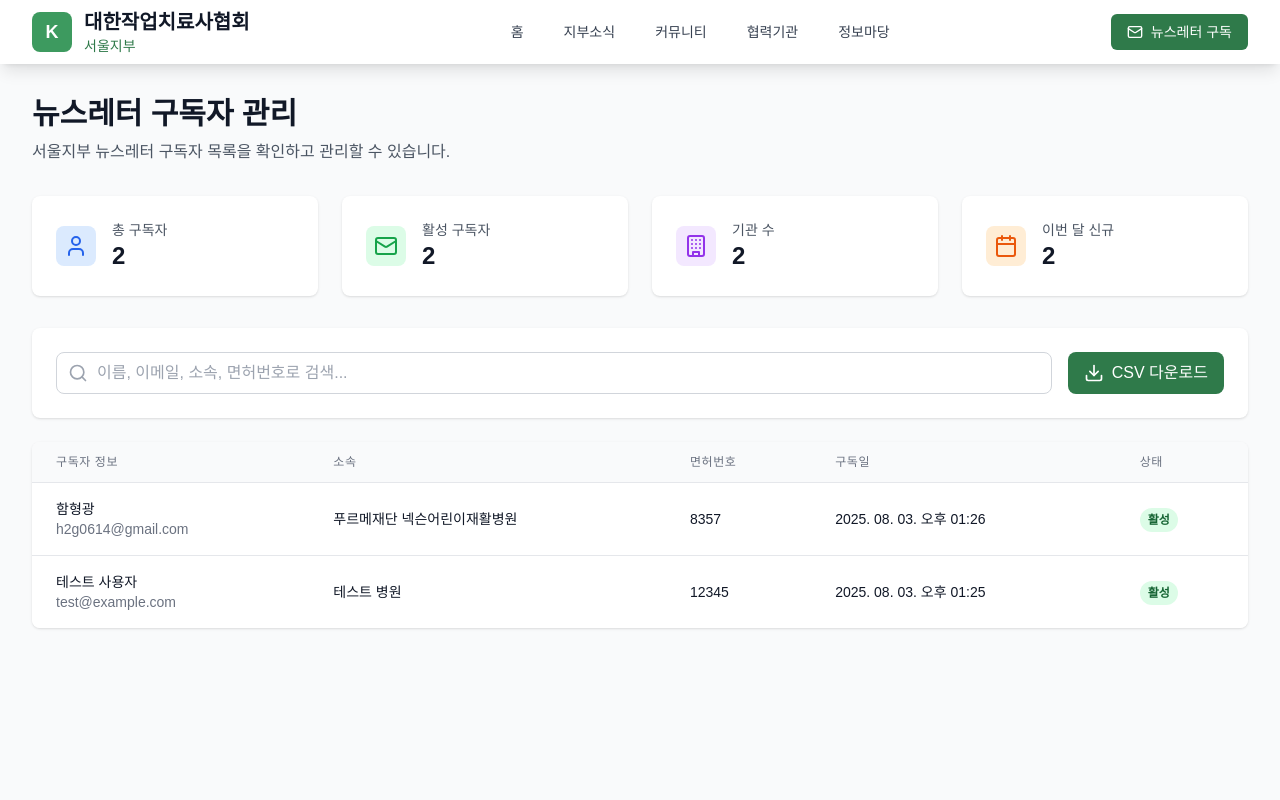
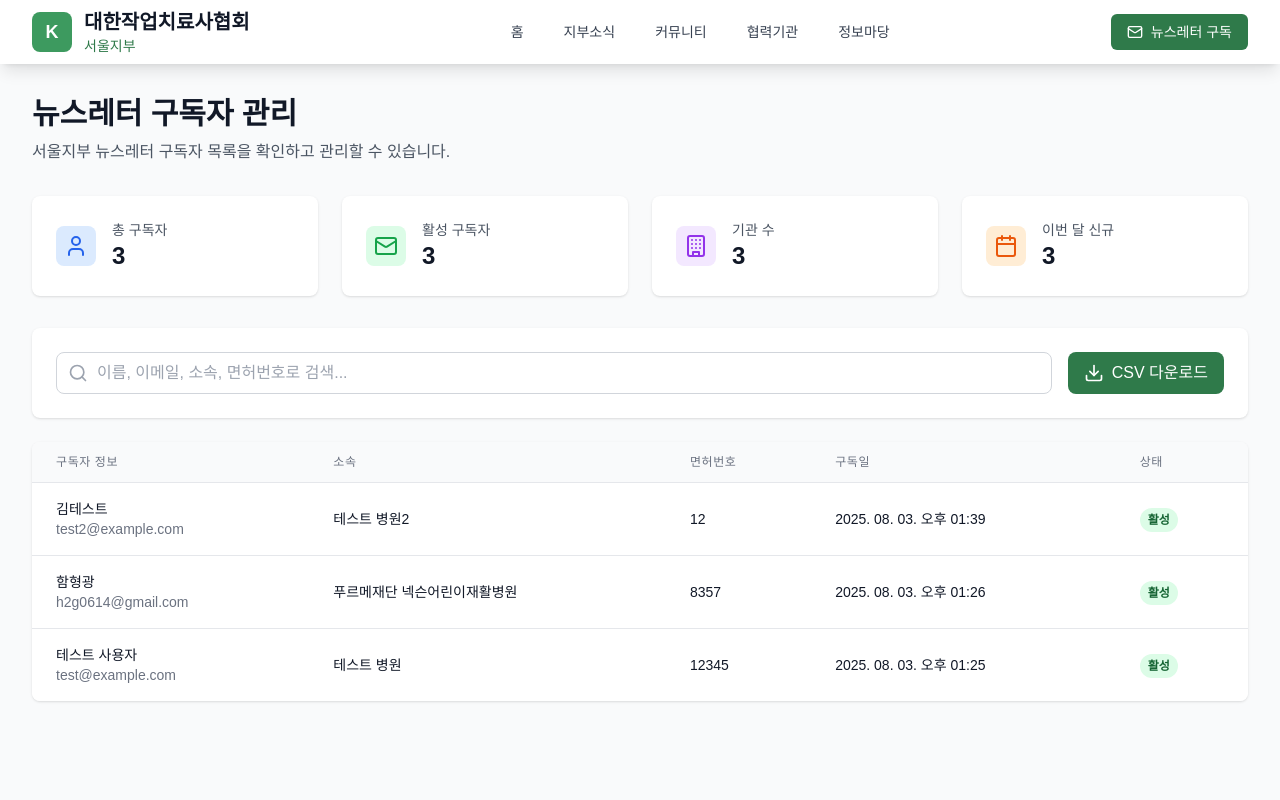
Before and after one commit to hamhyeonggwang/kaot.seoul, a Next.js app: page /admin/newsletter in a window 1280 px wide. Shown: the top 800 px of the page. Built offline with nearby package versions, Linux system fonts and the light colour scheme.

Commit message:
feat: 뉴스레터 구독 면허번호 2자리부터 허용
- 면허번호 검증을 4-6자리에서 2-6자리로 변경
- 뉴스레터 구독 페이지 플레이스홀더를 2자리 예시로 변경
- 2자리 면허번호로 구독 테스트 완료

```diff
--- a/app/api/newsletter/subscribe/route.ts
+++ b/app/api/newsletter/subscribe/route.ts
@@ -54,11 +54,11 @@ export async function POST(request: NextRequest) {
       )
     }
 
-    // 면허번호 형식 검증 (숫자만 허용, 4-6자리)
-    const licenseRegex = /^\d{4,6}$/
+    // 면허번호 형식 검증 (숫자만 허용, 2-6자리)
+    const licenseRegex = /^\d{2,6}$/
     if (!licenseRegex.test(licenseNumber)) {
       return NextResponse.json(
-        { message: '면허번호는 4-6자리 숫자만 입력해주세요.' },
+        { message: '면허번호는 2-6자리 숫자만 입력해주세요.' },
         { status: 400 }
       )
     }
--- a/app/newsletter/page.tsx
+++ b/app/newsletter/page.tsx
@@ -135,7 +135,7 @@ export default function NewsletterPage() {
                 onChange={handleInputChange}
                 required
                 className="w-full px-3 py-2 border border-gray-300 rounded-md shadow-sm focus:outline-none focus:ring-kaot-green-500 focus:border-kaot-green-500"
-                placeholder="12345"
+                placeholder="12"
               />
             </div>
 
--- a/data/newsletter-subscribers.json
+++ b/data/newsletter-subscribers.json
@@ -16,5 +16,14 @@
     "email": "h2g0614@gmail.com",
     "subscribedAt": "2025-08-03T13:26:21.228Z",
     "status": "active"
+  },
+  {
+    "id": "1754228354955",
+    "name": "김테스트",
+    "licenseNumber": "12",
+    "organization": "테스트 병원2",
+    "email": "test2@example.com",
+    "subscribedAt": "2025-08-03T13:39:14.955Z",
+    "status": "active"
   }
 ]
```
